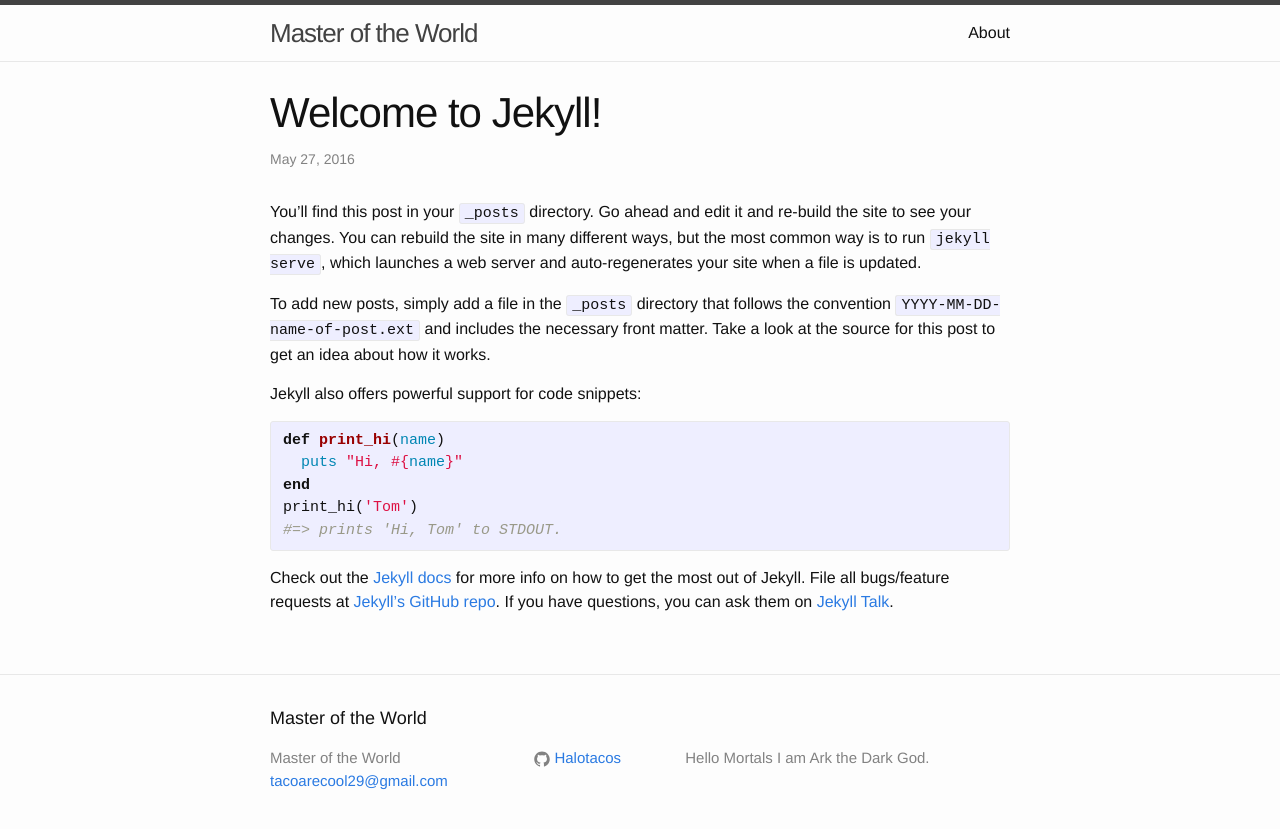
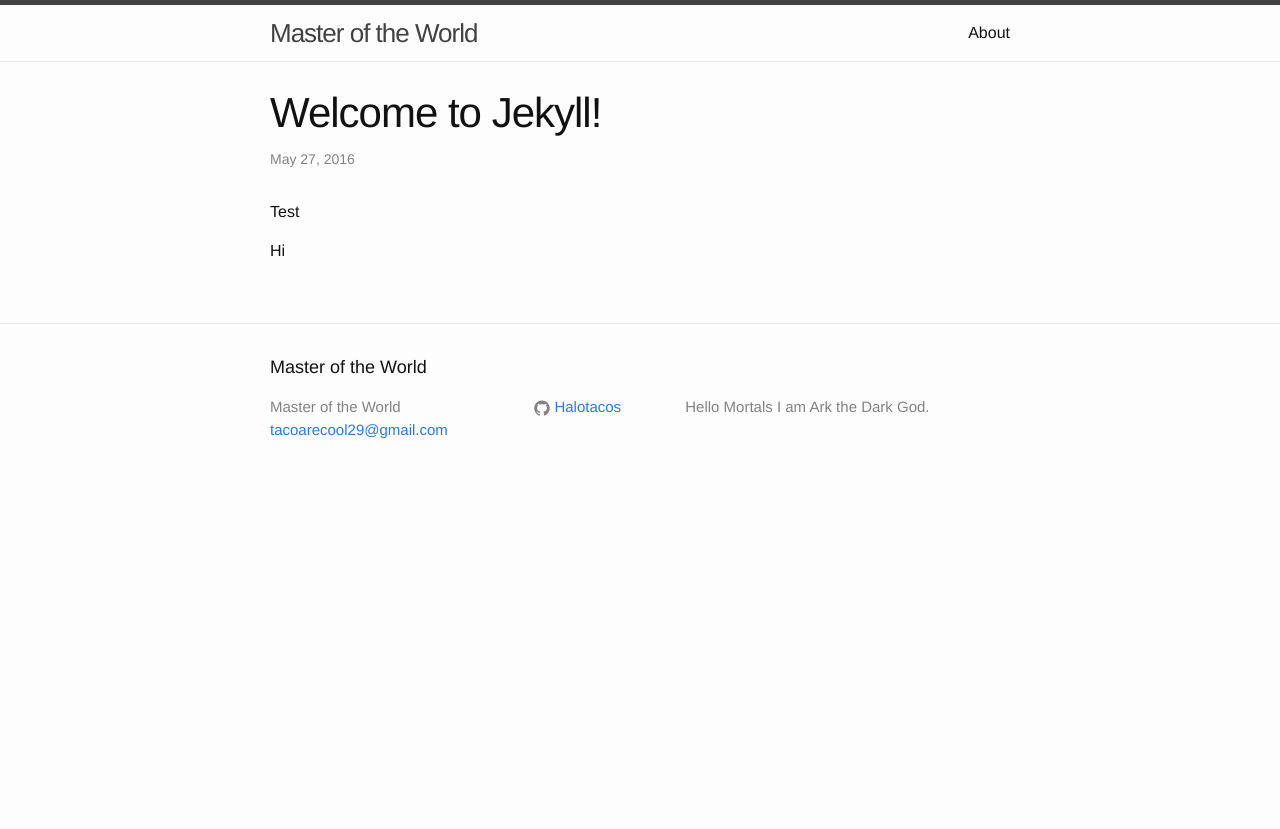
Before and after one commit to Halotacos/Halotacos.github.io, a Jekyll site: the page built from _posts/2016-05-26-welcome-to-jekyll.markdown, in a window 1280 px wide. Shown: the top 829 px of the page. Built offline with Jekyll 4.4.1, drawn with Linux system fonts in a browser that asks for light colours.

Commit message:
Update 2016-05-26-welcome-to-jekyll.markdown

```diff
--- a/_posts/2016-05-26-welcome-to-jekyll.markdown
+++ b/_posts/2016-05-26-welcome-to-jekyll.markdown
@@ -4,22 +4,7 @@
 date:   2016-05-26 21:32:35 -0400
 categories: jekyll update
 ---
-You’ll find this post in your `_posts` directory. Go ahead and edit it and re-build the site to see your changes. You can rebuild the site in many different ways, but the most common way is to run `jekyll serve`, which launches a web server and auto-regenerates your site when a file is updated.
+Test
 
-To add new posts, simply add a file in the `_posts` directory that follows the convention `YYYY-MM-DD-name-of-post.ext` and includes the necessary front matter. Take a look at the source for this post to get an idea about how it works.
 
-Jekyll also offers powerful support for code snippets:
-
-{% highlight ruby %}
-def print_hi(name)
-  puts "Hi, #{name}"
-end
-print_hi('Tom')
-#=> prints 'Hi, Tom' to STDOUT.
-{% endhighlight %}
-
-Check out the [Jekyll docs][jekyll-docs] for more info on how to get the most out of Jekyll. File all bugs/feature requests at [Jekyll’s GitHub repo][jekyll-gh]. If you have questions, you can ask them on [Jekyll Talk][jekyll-talk].
-
-[jekyll-docs]: http://jekyllrb.com/docs/home
-[jekyll-gh]:   https://github.com/jekyll/jekyll
-[jekyll-talk]: https://talk.jekyllrb.com/
+Hi
```
